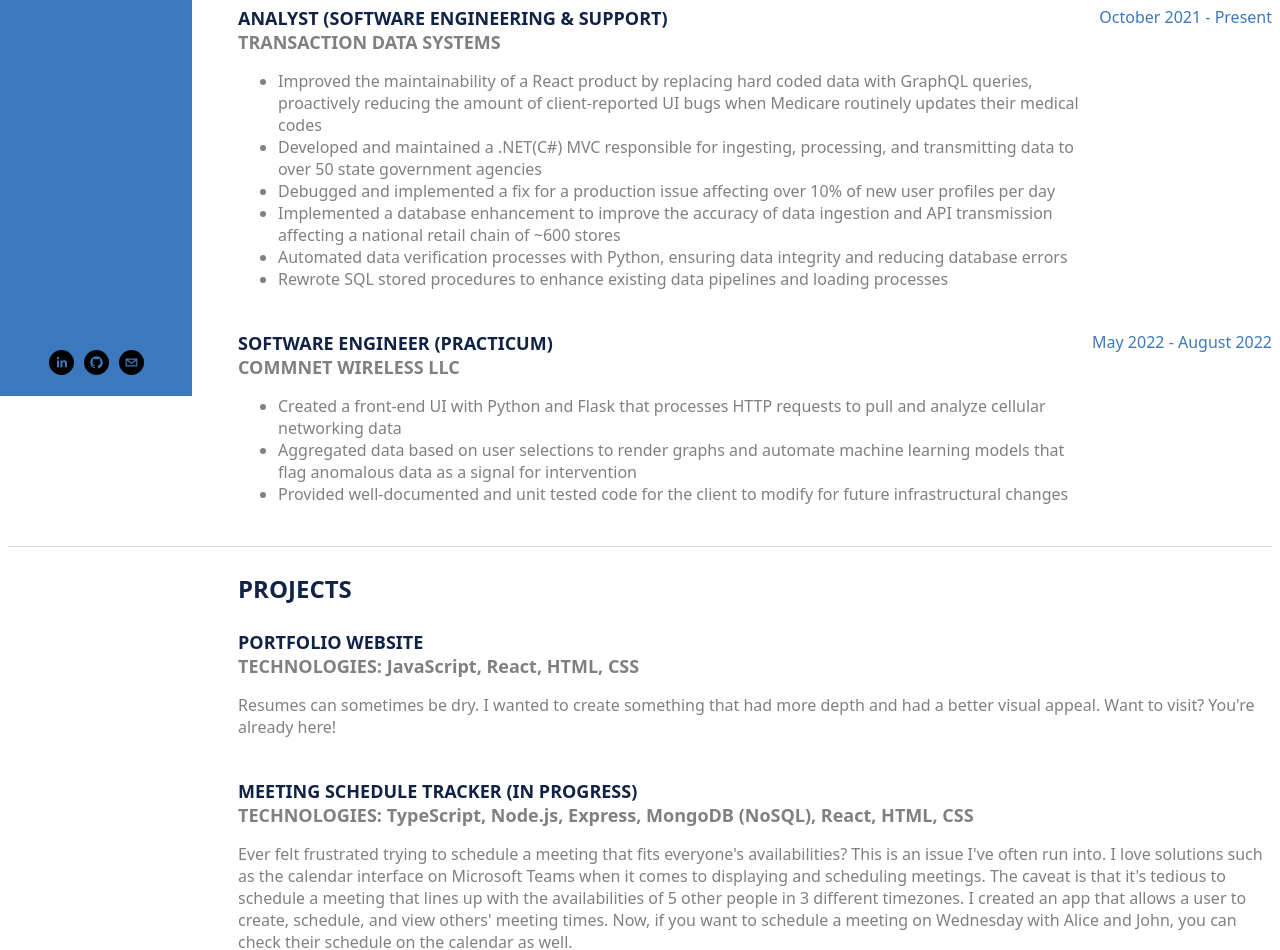
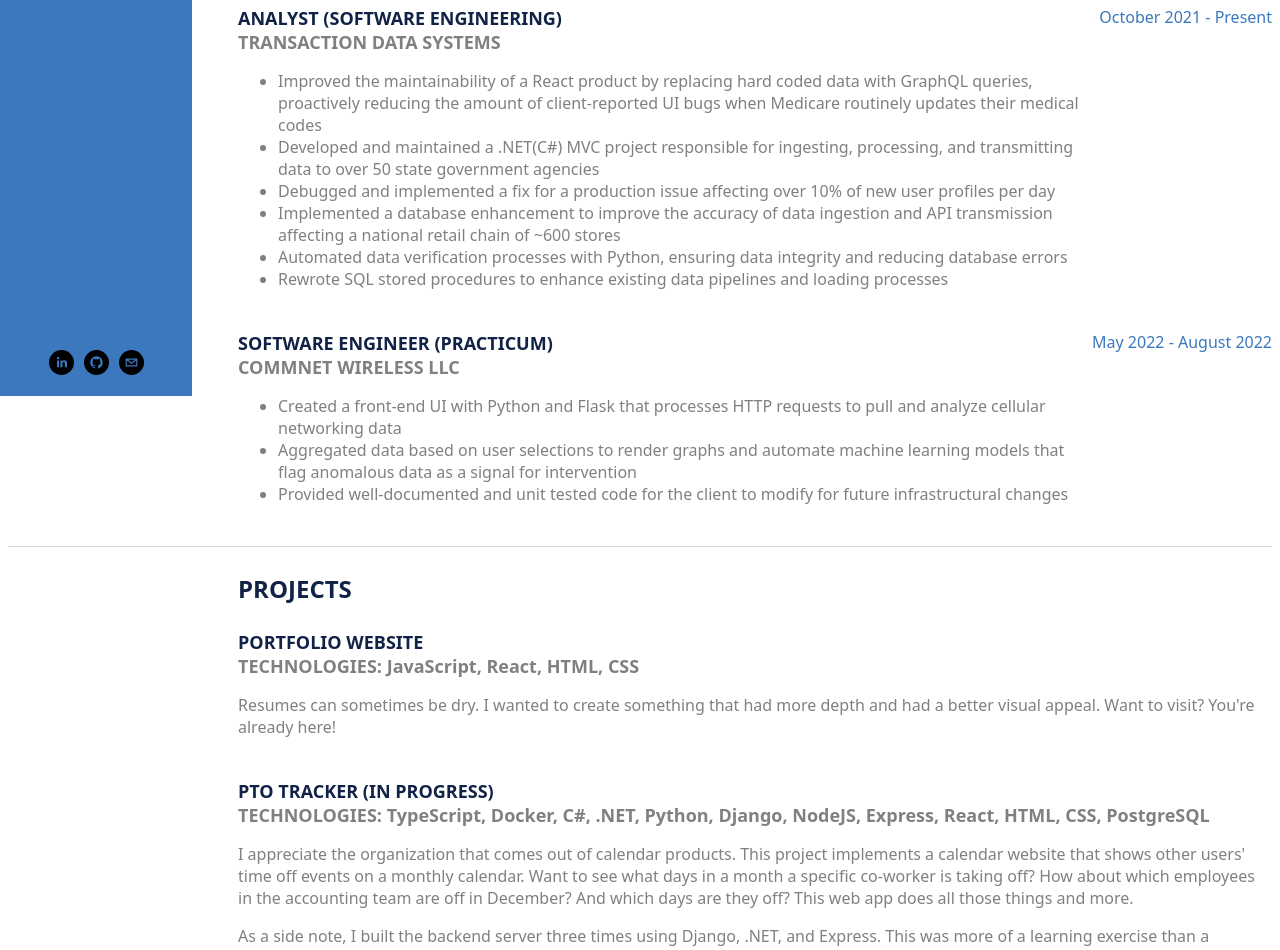
Before and after one commit to simontbui/portfolio, a React (Create React App) app: page / in a window 1280 px wide. Shown: the part 420-1370 px from the top of the page. Built offline with nearby package versions, Linux system fonts and the light colour scheme.

Commit message:
updated pto tracker project description & resume

```diff
--- a/src/components/Experience.tsx
+++ b/src/components/Experience.tsx
@@ -10,7 +10,7 @@ function Experience() {
                     <div className="card">
                         <div className="job">
                             <div className="job-title">
-                                <h3>ANALYST (SOFTWARE ENGINEERING & SUPPORT)</h3>
+                                <h3>ANALYST (SOFTWARE ENGINEERING)</h3>
                                 <h3 className="companies">TRANSACTION DATA SYSTEMS</h3>
                             </div>
 
@@ -20,7 +20,7 @@ function Experience() {
                                         Improved the maintainability of a React product by replacing hard coded data with GraphQL queries, proactively reducing the amount of client-reported UI bugs when Medicare routinely updates their medical codes
                                     </li>
                                     <li>
-                                        Developed and maintained a .NET(C#) MVC responsible for ingesting, processing, and transmitting data to over
+                                        Developed and maintained a .NET(C#) MVC project responsible for ingesting, processing, and transmitting data to over
                                         50 state government agencies
                                     </li>
                                     <li>
--- a/src/components/Projects.tsx
+++ b/src/components/Projects.tsx
@@ -19,10 +19,13 @@ function Projects() {
 
                     <div className="card">
                         <div className="project-item">
-                            <h3>MEETING SCHEDULE TRACKER (IN PROGRESS)</h3>
-                            <h3 className="tech-used">TECHNOLOGIES: TypeScript, Node.js, Express, MongoDB (NoSQL), React, HTML, CSS</h3>
+                            <h3>PTO TRACKER (IN PROGRESS)</h3>
+                            <h3 className="tech-used">TECHNOLOGIES: TypeScript, Docker, C#, .NET, Python, Django, NodeJS, Express, React, HTML, CSS, PostgreSQL</h3>
                             <p className="project-description">
-                                Ever felt frustrated trying to schedule a meeting that fits everyone's availabilities? This is an issue I've often run into. I love solutions such as the calendar interface on Microsoft Teams when it comes to displaying and scheduling meetings. The caveat is that it's tedious to schedule a meeting that lines up with the availabilities of 5 other people in 3 different timezones. I created an app that allows a user to create, schedule, and view others' meeting times. Now, if you want to schedule a meeting on Wednesday with Alice and John, you can check their schedule on the calendar as well.
+                                I appreciate the organization that comes out of calendar products. This project implements a calendar website that shows other users' time off events on a monthly calendar. Want to see what days in a month a specific co-worker is taking off? How about which employees in the accounting team are off in December? And which days are they off? This web app does all those things and more.
+                            </p>
+                            <p className="project-description">
+                                As a side note, I built the backend server three times using Django, .NET, and Express. This was more of a learning exercise than a practical approach. I wanted to dive into 3 different approaches and see what types of roadblocks I run into with each.
                             </p>
                         </div>
                     </div>
```
Also changed, not shown: 1 other file (tests, documents, lock files or other folders).
